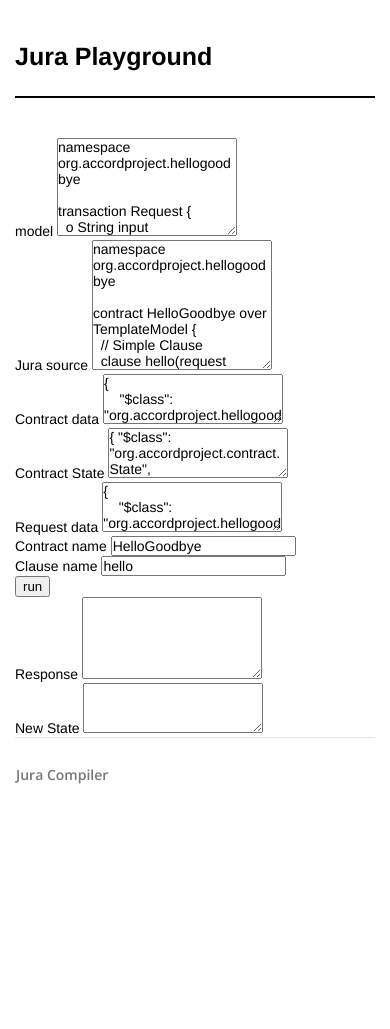
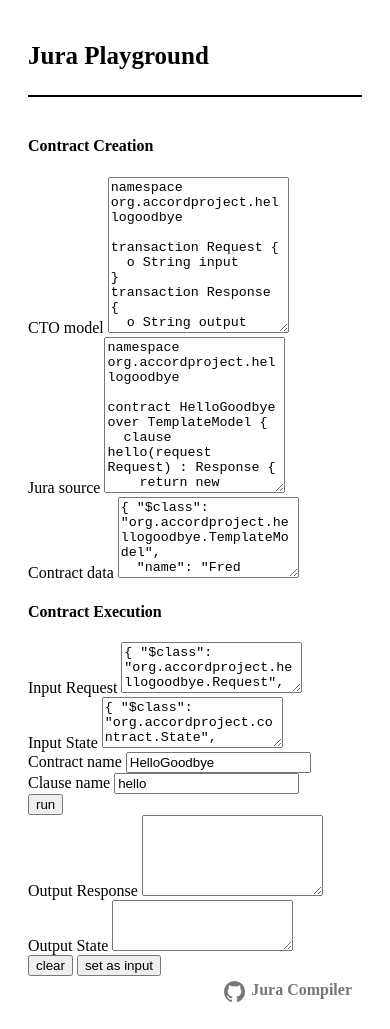
Before and after one commit to mttrbrts/ergo-playground, a Jekyll site: the page built from index.html, in a window 390 px wide. Built offline with Jekyll 4.4.1, drawn with Linux system fonts in a browser that asks for light colours; nearby versions of some CDN libraries; library files that are not in the unit come from our copies; before the commit the page ends 900 px from its top, so only the background shows below that.

Commit message:
Clearer/more complete form

```diff
--- a/_includes/demo.html
+++ b/_includes/demo.html
@@ -1,72 +1,69 @@
 <form>
+  <h4>Contract Creation</h4>
   <div class="form-group">
-    <label for="cto">model</label>
-    <textarea class="form-control" id="model" rows="6">namespace org.accordproject.hellogoodbye
+    <div class="row">
+      <div class="col">
+        <label for="cto">CTO model</label>
+        <textarea class="form-control" id="model" rows="10">namespace org.accordproject.hellogoodbye
 
 transaction Request {
   o String input
 }
-
 transaction Response {
   o String output
 }
 
-/**
- * The template model
- */
 concept Greeting {
   o String greeting
 }
 
 @AccordTemplateModel("HelloGoodbye")
 concept TemplateModel {
-  /**
-   * The name for the clause
-   */
   o String name
   o Greeting helloworld
   o Greeting goodbye
 }</textarea>
       </div>
-  <div class="form-group">
+      <div class="col">
         <label for="source">Jura source</label>
-    <textarea class="form-control" id="source" rows="8">namespace org.accordproject.hellogoodbye
+        <textarea class="form-control" id="source" rows="10">namespace org.accordproject.hellogoodbye
 
 contract HelloGoodbye over TemplateModel {
-  // Simple Clause
   clause hello(request Request) : Response {
-    return new Response{ output: "Hello " ++ contract.name ++ " (" ++ request.input ++")" }
+    return new Response{
+      output: "Hello " ++ contract.name
+                       ++ " (" ++ request.input ++")" }
   }
   clause goodbye(request Request) : Response {
-    return new Response{ output: "Goodbye " ++ contract.name ++ " (" ++ request.input ++")" }
+    return new Response{
+      output: "Goodbye " ++ contract.name
+                         ++ " (" ++ request.input ++")" }
   }
 }</textarea>
       </div>
+    </div>
+    </div>
   <div class="form-group">
 	<label for="contract">Contract data</label>
-    <textarea class="form-control" id="contract" rows="3">{
-    "$class": "org.accordproject.hellogoodbye.TemplateModel",
+	<textarea class="form-control" id="contract" rows="5">{ "$class": "org.accordproject.hellogoodbye.TemplateModel",
   "name": "Fred Blogs",
-    "hello": {
-	"greeting": "Hello"
-    },
-    "goodbye": {
-	"greeting": "Farewell"
-    }
-}</textarea>
+  "hello": { "greeting": "Hello" },
+  "goodbye": { "greeting": "Farewell" } }</textarea>
   </div>
+  <h4>Contract Execution</h4>
   <div class="form-group">
-    <label for="request">Contract State</label>
+    <div class="row">
+      <div class="col">
+        <label for="request">Input Request</label>
+        <textarea class="form-control" id="request" rows="3">{ "$class": "org.accordproject.hellogoodbye.Request",
+  "input": "Accord Project" }</textarea>
+      </div>
+      <div class="col">
+        <label for="request">Input State</label>
         <textarea class="form-control" id="state" rows="3">{ "$class": "org.accordproject.contract.State",
-  "status" : "EXECUTORY" }
-</textarea>
+  "status" : "EXECUTORY" }</textarea>
       </div>
-  <div class="form-group">
-    <label for="request">Request data</label>
-    <textarea class="form-control" id="request" rows="3">{
-    "$class": "org.accordproject.hellogoodbye.Request",
-    "input": "Accord Project"
-}</textarea>
+    </div>
   </div>
   <div class="form-group">
     <div class="row">
@@ -86,11 +83,25 @@
             class="btn btn-primary">run</button>
   </div>
   <div class="form-group">
-    <label for="result">Response</label>
+    <div class="row">
+      <div class="col">
+	<label for="result">Output Response</label>
 	<textarea class="form-control" id="result" rows="5"></textarea>
       </div>
+      <div class="col">
 	<div class="form-group">
-    <label for="result">New State</label>
+	<label for="result">Output State</label>
 	<textarea class="form-control" id="newstate" rows="3"></textarea>
 	</div>
+	<div class="form-group text-right">
+	  <button type="button"
+		  onclick="clearState()"
+		  class="btn btn-primary">clear</button>
+	  <button type="button"
+		  onclick="setState()"
+		  class="btn btn-primary">set as input</button>
+	</div>
+      </div>
+    </div>
+  </div>
 </form>
--- a/css/jura.css
+++ b/css/jura.css
@@ -1,8 +1,5 @@
 /* reset */
-html{color:#000;background:#FFF;}body,div,dl,dt,dd,ul,ol,li,h1,h2,h3,h4,h5,h6,pre,code,form,fieldset,legend,input,textarea,p,blockquote,th,td{margin:0;padding:0;}table{border-collapse:collapse;border-spacing:0;}fieldset,img{border:0;}address,caption,cite,code,dfn,em,strong,th,var{font-style:normal;font-weight:normal;}li{list-style:none;}caption,th{text-align:left;}h1,h2,h3,h4,h5,h6{font-size:100%;font-weight:normal;}q:before,q:after{content:'';}abbr,acronym{border:0;font-variant:normal;}sup{vertical-align:text-top;}sub{vertical-align:text-bottom;}input,textarea,select{font-family:inherit;font-size:inherit;font-weight:inherit;}input,textarea,select{*font-size:100%;}legend{color:#000;}
-
 body {
-    font: 14px/18px "Helvetica Neue", Arial, sans-serif;
     padding-bottom: 40px;
 }
 
@@ -16,9 +13,6 @@
 hr {
     border-bottom: 1px solid #ccc;
     border-top-style: none;
-}
-h1, h2, h3, h4, .links {
-    font-family:"Open Sans", "Helvetica Neue", Arial, sans-serif;
 }
 h1, h2 {
     font-weight: 700;
@@ -35,9 +29,9 @@
 }
 
 .wrapper {
-    max-width: 700px;
+    max-width: 1000px;
     margin: 0 auto;
-    padding: 0 30px;
+    padding: 0 20px;
 }
 
 #main-header {
@@ -178,52 +172,6 @@
     display: block;
 }
 
-.article-backlink {
-    padding-bottom: 13px;
-    border-bottom: 1px solid #e7e7e7;
-    padding-left: 163px;
-}
-.article-backlink a {
-    display: inline-block;
-    background: url(../img/blog/back.gif) no-repeat left center;
-    height: 24px;
-    line-height: 23px;
-    padding-left: 32px;
-    font-size: 12px;
-}
-
-
-.article-author {
-    margin-bottom: 40px;
-    padding-top: 20px;
-    font-size: 14px;
-    border-top: 1px solid #e7e7e7;
-    overflow: auto;
-}
-.article-author .avatar {
-    float: left;
-}
-.article-author .name {
-    margin-top: 5px;
-    float: left;
-}
-.article-author h4 {
-    font-size: 18px;
-    margin-bottom: 6px;
-}
-.article-author h4 b {
-    font-weight: 600;
-}
-.article-author img {
-    border-radius: 50%;
-    vertical-align: middle;
-    margin-right: 15px;
-}
-.article-author span {
-    margin-right: 10px;
-}
-
-
 .gist {
     font-size: 14px;
 }
@@ -255,31 +203,3 @@
 .post pre.terminal code {
     background-color: #333;
 }
-
-@media all and (max-width: 550px) {
-    #site-title img {
-        width: 25px;
-    }
-    .links a {
-        margin-right: 2px;
-        font-size: 14px;
-    }
-    .links .github-link {
-        float: none;
-    }
-    .links .github-link img {
-        display: none;
-    }
-    .wrapper {
-        padding-left: 15px;
-        padding-right: 15px;
-    }
-    .entry h1 {
-        font-size: 28px;
-        line-height: 30px;
-        margin-bottom: 7px;
-    }
-    .article-author img {
-        display: none;
-    }
-}
--- a/css/main.css
+++ b/css/main.css
@@ -28,7 +28,7 @@
 .wrap:after { content:""; display:table; }
 .wrap:after { clear: both; }
 .wrap {
-  max-width: 800px;
+  max-width: 1000px;
   padding: 0 30px;
   margin: 0 auto;
   zoom: 1;
@@ -350,7 +350,7 @@
 
 }
 
-@media screen and (max-width: 600px) {
+@media screen and (max-width: 1200px) {
 
   .wrap { padding: 0 12px; }
 
--- a/dist/bundle.js
+++ b/dist/bundle.js
@@ -24,6 +24,13 @@
     document.getElementById("result").innerHTML = "[ Jura logic is compiling ]";
     const compiled = Jura.compile(config).result;
     document.getElementById("result").innerHTML = escapeHtml(compiled);
+}
+function setState() {
+    document.getElementById("state").innerHTML = document.getElementById("newstate").value;
+    document.getElementById("newstate").innerHTML = "";
+}
+function clearState() {
+    document.getElementById("newstate").innerHTML = "";
 }
 function runButton() {
     // Built-in config
```
Lines whose indentation alone changed are shown as unchanged.
